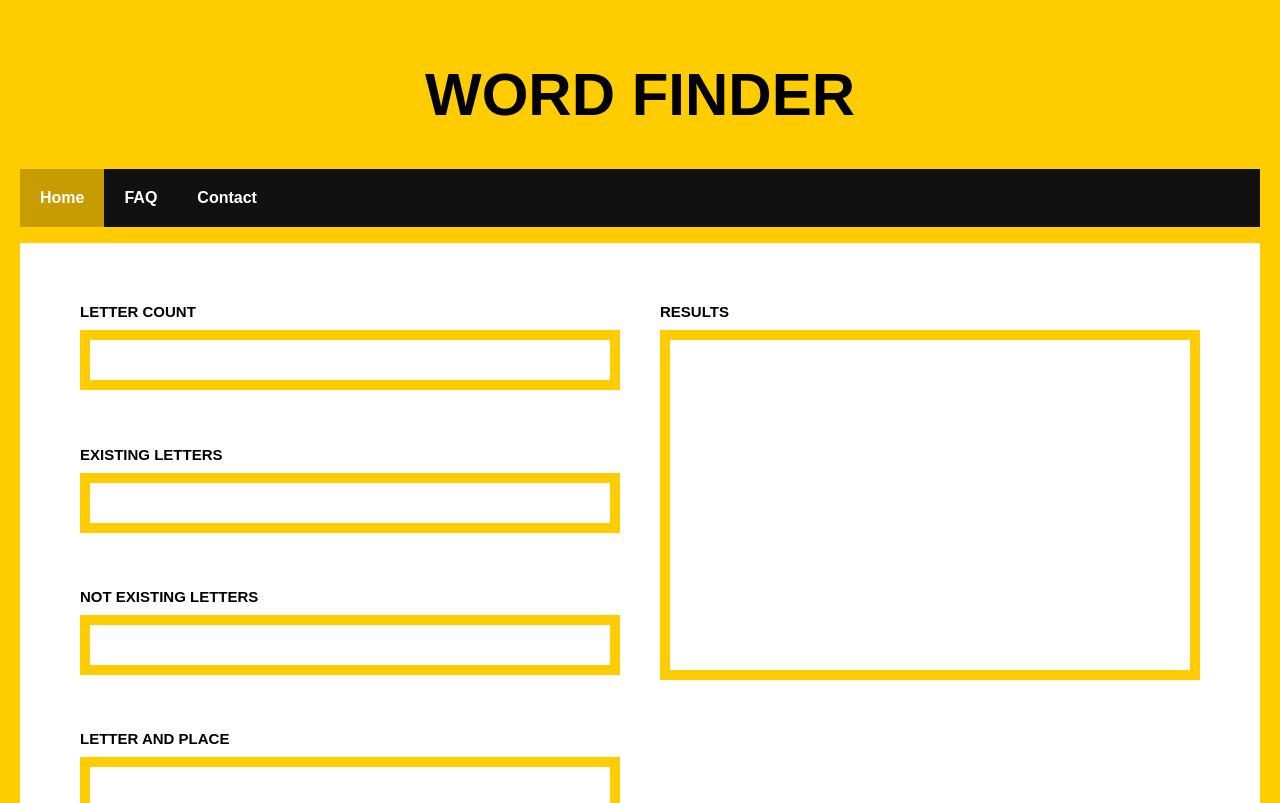
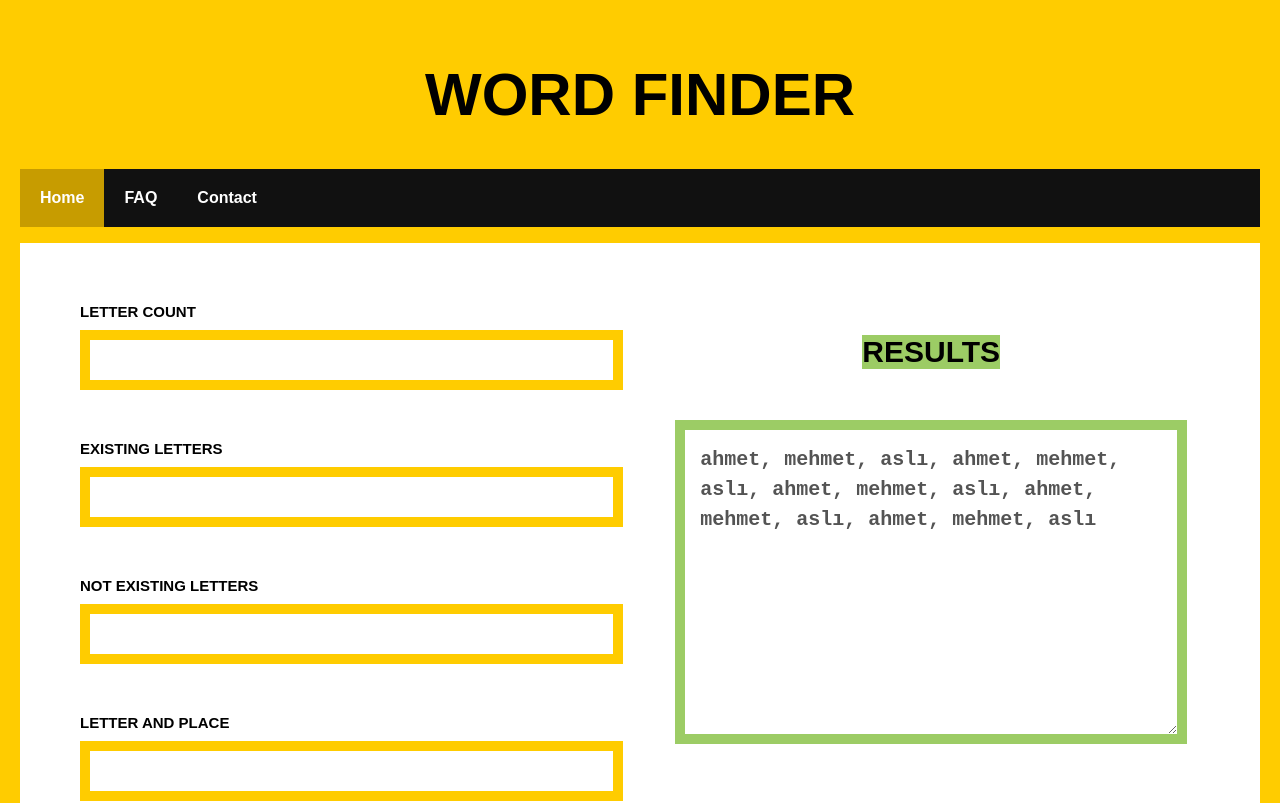
Before and after one commit to berke-cura/word-finder, a React (Create React App) app: page /#/ in a window 1280 px wide. Shown: the top 803 px of the page. Built offline with nearby package versions, Linux system fonts and the light colour scheme.

Commit message:
css updates

```diff
--- a/src/copy.js
+++ b/src/copy.js
@@ -1,23 +1,24 @@
 import React, { Component } from "react";
 
 import ('./index.css')
+const data = ["ahmet", "mehmet", "aslı","ahmet", "mehmet", "aslı","ahmet", "mehmet", "aslı","ahmet", "mehmet", "aslı","ahmet", "mehmet", "aslı"]
+const result = data.join(', ')
 
 class Home extends Component {
 
-    render() {
+  render() {
         return (
-        <form onSubmit={this.handleSubmit}>
             <div className="grid-containerA">
                 <div className="grid-item item1A"><label>LETTER COUNT<input type="text"  name="Letter Count"/></label></div>
                 <div className="grid-item item2A"><label>EXISTING LETTERS<input type="text"  name="Existing Letters"/></label></div>
                 <div className="grid-item item3A"><label>NOT EXISTING LETTERS<input type="text"  name="Not Existing Letters"/></label></div>
                 <div className="grid-item item4A"><label>LETTER AND PLACE<input type="text"  name="Letter and Place"/></label></div>
-                <div className="grid-item item5A"><label>RESULTS<input type="text"  name="Results" /></label></div>
+                <h1>RESULTS</h1>
+                <textarea disabled={true} >{result}</textarea>
                 <button type="submit">SEARCH</button>
             </div>
-      </form>
 
-    );
+        );
   }
 }
 
--- a/src/index.css
+++ b/src/index.css
@@ -228,13 +228,6 @@ ul.header li a {
   grid-row: 1/4;
 }
 
-.item4 label {
-  text-align: left;
-  display: block;
-  font-weight:bold;
-  font-family: sans-serif;
-  font-size: 15px;
-}
 .item4 h2{
   font-size: 20px;
   color: #111;
@@ -267,6 +260,21 @@ ul.header li a {
   margin-left: 20px;
   margin-right: auto;
   width: auto;
+}
+
+.grid-container textarea{
+  grid-column: 2;
+  grid-row: 2/4;
+  width:80%;
+  height: 100%;
+  border:10px solid #9ccc65;
+  font-size: 20px;
+  padding: 15px;
+  font-weight: bolder;
+  background-color: #ffffff;
+  margin: auto;
+  flex: auto;
+  line-height: 1.5em;
 }
 
 
@@ -393,7 +401,7 @@ ul.header li a {
   margin-bottom: 20px;
   text-align: left;
 }
-.item4A input, .contact textarea, .contact select {
+.item4A input, .item4A textarea, .item4A select {
   width: 100%;
   padding: 10px 15px;
   margin: 10px 0;
@@ -401,37 +409,6 @@ ul.header li a {
   box-sizing: border-box;
   display: block;
   font-size: 17px;
-}
-
-.item5A {
-  grid-column: 2;
-  grid-row: 1/4;
-}
-
-.item5A label {
-  text-align: left;
-  display: block;
-  font-weight:bold;
-  font-family: sans-serif;
-  font-size: 15px;
-}
-.item5A h2{
-  font-size: 20px;
-  color: #111;
-  margin-bottom: 20px;
-  text-align: left;
-}
-.item5A input, .item4 textarea, .item4 select {
-  width: 100%;
-  height: auto;
-  min-height:350px;
-  padding: 10px 15px;
-  margin: 10px 0;
-  border: 10px solid #FFCC00;
-  box-sizing: border-box;
-  display: block;
-  font-size: 17px;
-  align-items: flex-start;
 }
 
 .grid-containerA button{
@@ -447,3 +424,26 @@ ul.header li a {
   margin-right: auto;
   width: auto;
 }
+
+.grid-containerA h1 {
+  grid-column: 2;
+  grid-row: 1;
+  font-size: 30px;
+  background-color: #9ccc65;
+  margin: auto;
+  flex: auto;
+}
+.grid-containerA textarea {
+  grid-column: 2;
+  grid-row: 2/4;
+  width:80%;
+  height: 100%;
+  border:10px solid #9ccc65;
+  font-size: 20px;
+  padding: 15px;
+  font-weight: bolder;
+  background-color: #ffffff;
+  margin: auto;
+  flex: auto;
+  line-height: 1.5em;
+}
```
